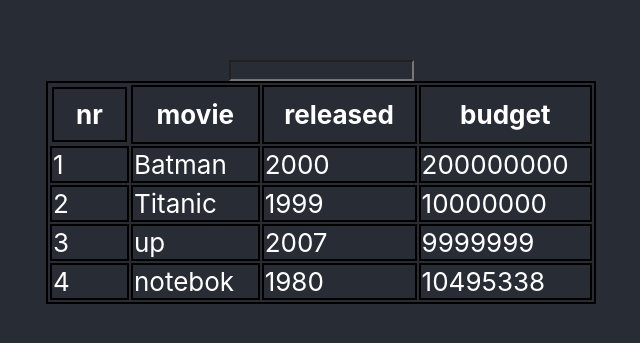
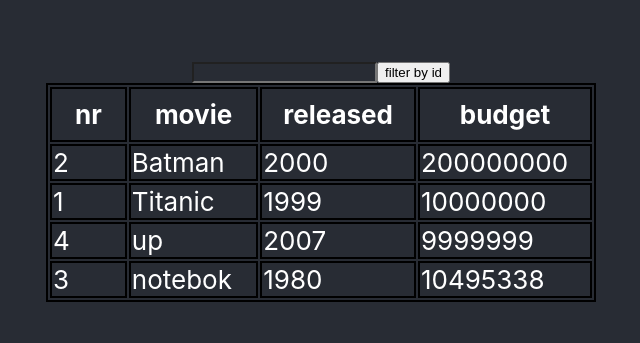
Before and after one commit to FunkeMunk/tabell-oppgave, a React (Create React App) app: page / in a window 1280 px wide. Shown: the part 223-566 px from the top of the page, without its empty margins (319-959 px from the left). Built offline with nearby package versions, Linux system fonts and the light colour scheme.

Commit message:
prøvd videre på sortering

```diff
--- a/src/App.tsx
+++ b/src/App.tsx
@@ -5,7 +5,7 @@
 import { css } from '@emotion/core'
 import './App.css'
 import { Table, Newrow, Toprow, Elt } from './Flexbox';
-import { string, number, array } from 'prop-types';
+import { string, number, array, any } from 'prop-types';
 import { render } from 'react-dom';
 
 const Input = styled.input`
@@ -15,10 +15,12 @@
 
  export interface IState {
    search: String,
-   array: MyArrayValues[]
+   array: MyArrayValues[],
+   key: string,
 }
 
 interface MyArrayValues {
+  //[x: string]: any;
   id: number,
   value1: String,
   value2: Number,
@@ -28,59 +30,87 @@
 export class App extends React.PureComponent{
     state : IState = {
       search: ' ',
+      key: ' ',
       array: [
-        {id: 1, value1: 'Batman', value2: 2000, value3: 200000000},
-        {id: 2, value1: 'Titanic', value2: 1999, value3: 10000000},
-        {id: 3, value1: 'up', value2: 2007, value3: 9999999},
-        {id: 4, value1: 'notebok', value2: 1980, value3: 10495338}
+        {id: 2, value1: 'Batman', value2: 2000, value3: 200000000},
+        {id: 1, value1: 'Titanic', value2: 1999, value3: 10000000},
+        {id: 4, value1: 'up', value2: 2007, value3: 9999999},
+        {id: 3, value1: 'notebok', value2: 1980, value3: 10495338}
       ]
     }
 
-  onsearch = (e: React.ChangeEvent<HTMLInputElement>) => {
-    this.onsearch  = this.onsearch.bind(this)
+  onSearch = (e: React.ChangeEvent<HTMLInputElement>) => {
+    this.onSearch  = this.onSearch.bind(this)
     this.setState({
-      search: e.target.value.toLowerCase()
+      search: e.target.value
     })
   }
 
-  sortid (id: any) {
-    this.sortid = this.sortid.bind(this)
-    const array = this.state.array
-    array.sort((a, b) => a.id < b.id ? -1 : a.id > b.id ? 1 : 0)
+  onPress = (e: React.ChangeEvent<HTMLButtonElement> ) => {
+    this.onPress = this.onPress.bind(this)
+    this.setState({
+      key: e.target.value
+    })
+  }
+
+  keyFunc(key: any) {
+    return function (a: any, b: any) {
+      if (a.key > b.key) return -1;
+      if (a.key < b.key) return 1;
+      else return 0;
+    }
+  }
+
+  sortValue (key: any) {
+    this.sortValue = this.sortValue.bind(this)
+    //let valuestring = this.state.search
+    //this.state.array.filter(function(data) {
+      //return data.value1.toLowerCase().indexOf(somestring)
+    //})
+    let arrayfilter = this.state.array
+    arrayfilter.sort(this.keyFunc(key))
+    this.setState({
+      array: arrayfilter
+    })
   }
 
 
+
   render () {
+    //const filterid = this.state.array.sort((a, b) => (a.id > b.id) ? 1 : -1)
     return (
       <div className='App-header'>
         <div>
           <Input
           type='text'
-          onChange={this.onsearch}
+          onChange={this.onSearch}
           >
           </Input>
+          <button
+          onClick={() => this.sortValue('id')}
+          >
+            filter by id
+          </button>
         </div>
         <Table>
           <Newrow>
-            <div onClick={() => this.sortid('id')} >
               <Toprow>nr</Toprow>
-            </div>
-            <Toprow >movie</Toprow>
-            <Toprow >released</Toprow>
-            <Toprow >budget</Toprow>
+              <Toprow >movie</Toprow>
+              <Toprow >released</Toprow>
+              <Toprow >budget</Toprow>
           </Newrow>
-
           {
-            this.state.array.map((data) =>
-            <Newrow>
-              <Elt> {data.id} </Elt>
-              <Elt> {data.value1} </Elt>
-              <Elt> {data.value2} </Elt>
-              <Elt> {data.value3} </Elt>
-            </Newrow>
-            )
+            this.state.array.map(array => (
+              <Newrow>
+                <Elt>{array.id} </Elt>
+                <Elt>{array.value1} </Elt>
+                <Elt>{array.value2} </Elt>
+                <Elt>{array.value3} </Elt>
+              </Newrow>
+            ))
           }
         </Table>
+        {this.sortValue}
       </div>
     )
   }
```
